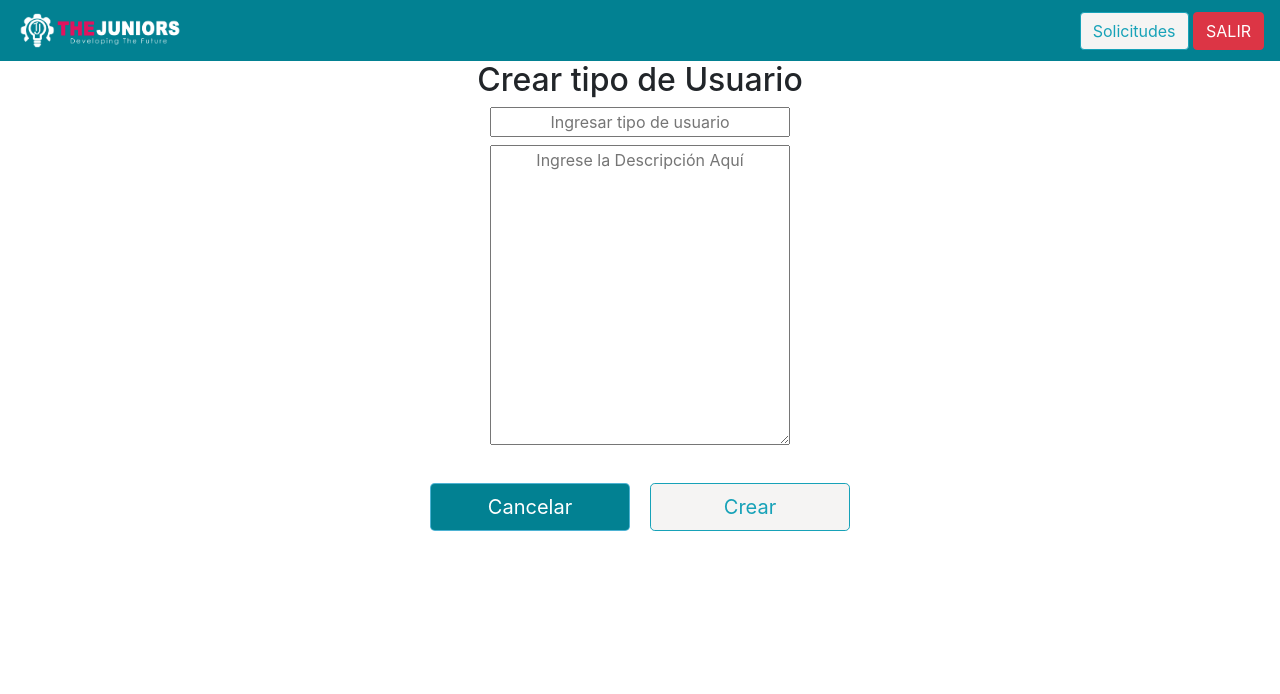
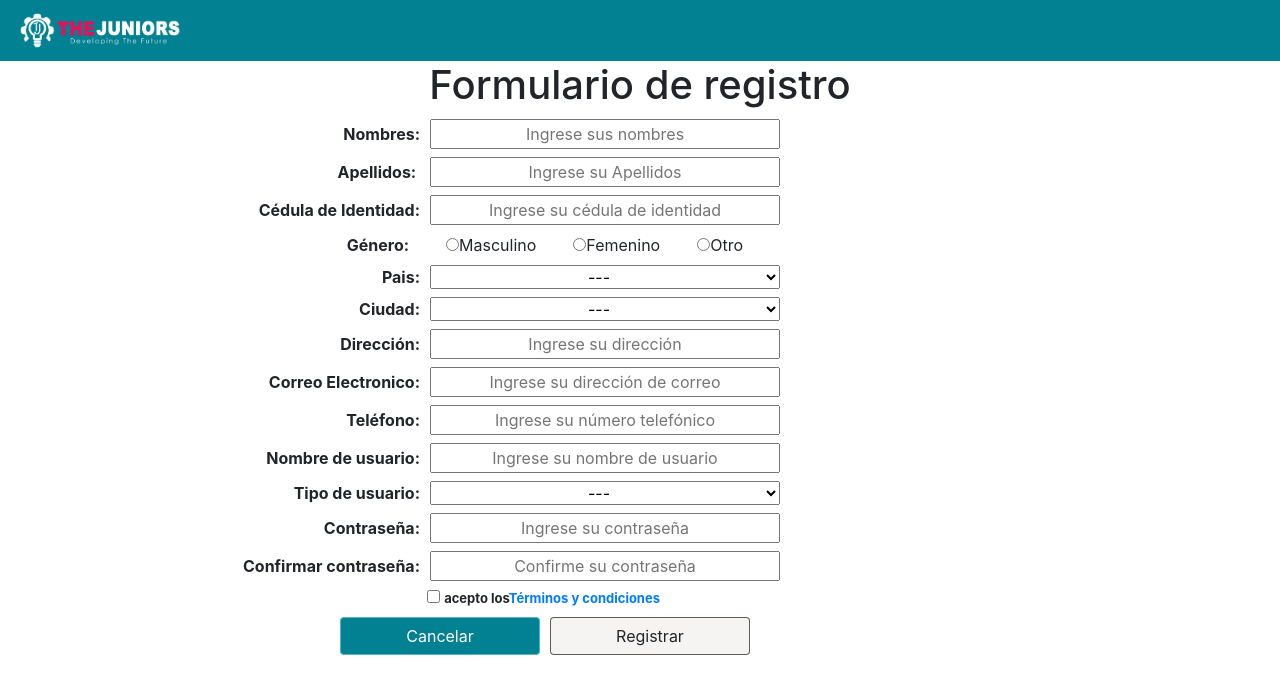
Before and after one commit to rylmfqt28/Gestion_Usuarios, a React (Create React App) app in the folder client/: page /createAccount in a window 1280 px wide. Before the commit this address led to /crearTipoUsuario. Shown: the top 694 px of the page. Built offline with nearby package versions, Linux system fonts and the light colour scheme; sample sign-in values are in the browser's storage.

Commit message:
se agregaron los combobox ciudad/pais

```diff
--- a/client/src/App.js
+++ b/client/src/App.js
@@ -28,7 +28,7 @@ class App extends Component{
         <PublicRoute path="/register" component={Register}/>
         <PrivateRoute path="/solicitudes" component={Solicitudes}/>
         <PrivateRoute path="/crearTipoUsuario" component={crearTipoUsuario}/>
-        <PublicRoute path="/createAccount" component={newAccount}/>
+        <PrivateRoute path="/createAccount" component={newAccount}/>
         </Switch>
       </Router>
     );
--- a/client/src/components/createAccount/newAccount.css
+++ b/client/src/components/createAccount/newAccount.css
@@ -12,10 +12,11 @@
 
   }
 
-  .containerSecundario{
+  .contenedor{
 
-    text-align: center;
-    margin-top: -10px;
+    text-align: right;
+    margin-top: 10px;
+    margin-right: 500px;
 
   }
 
@@ -23,31 +24,45 @@
     font-size:larger;
     color:rgb(2, 129, 146);;
   }
-  .enlaceRegister{
-    font-size: x-small;
+
+  .checkbox-confirmar{
+    font-size: small;
+    margin-right: 120px;
   }
-  .checkbox{
-    font-size: small;
+  .imput{
+    text-align: center;
+    margin-left: 10px;
+    display: inline-block;
+      width: 350px;
   }
+  .radio{
+    margin-right: 37px;
+  }
+
   .navbar-light{
     background-color:rgb(2, 129, 146);
     text-decoration-color: aliceblue;
   }
-  .btn-outline-info{
+  .btn-aceptar{
 
     background-color:rgb(245, 244, 243);
+    margin-right: 30px;
+    border-color: rgba(2, 2, 2, 0.623);
+    width: 200px;
   }
-  .btn-primary{
+  .btn-cancelar{
     background-color:rgb(2, 129, 146);
     border-color: rgba(124, 210, 250, 0.623);
     width: 200px;
+    margin-right: 10px;
+    color: white;
   }
-  .btn-primary:hover {
+  .btn-cancelar:hover {
     background: rgb(0, 174, 255);
     border-color: rgba(124, 210, 250, 0.623);
     color:white
   }
-  .btn-primary:active {
+  .btn-cancelar:active {
     background: rgb(2, 173, 185);
     border-color: rgba(124, 210, 250, 0.623);
     color:white
@@ -84,12 +99,24 @@
       background-color: rgb(245, 244, 243);
     }
 
-    .containerSecundario{
-
-      text-align: center;
-      /*margin-top: -10px;*/
-    }
     .logo{
       padding: 50px 50px;
     }
+
+    .solicitud-label {
+        left: 30%;
+        position: absolute;
+        font-size: 1.2 rem;
+        font-weight: 400;
+        top: 40px;
+      }
+
+    .selector{
+
+        width: 22%;
+        position: absolute;
+        left: 45%;
+        top: 43px;
+      }
+
   }
--- a/client/src/components/createAccount/newAccount.jsx
+++ b/client/src/components/createAccount/newAccount.jsx
@@ -19,52 +19,55 @@ return (
           </nav>
         </div>
 
-        <div >
-        <label>
-                  Nombres:
-                        </label>
-                <br />
+        <div>
+        <h1 align="center"> Formulario de registro </h1>
+        </div>
+        <div className="contenedor">
+          <label >
+                 <b> Nombres:</b>
                   <input
                   type="text"
-                  className="form-control"
-                  maxLength="15"
-                  minLength="5"
+                  class="imput"
+                  size="60"
                   placeholder="Ingrese sus nombres"
                   name="nombres"
                 />
+                        </label>
                 <br />
-                <label>Apellidos: </label>
-                <br />
+                <label><b>Apellidos: </b>
                 <input
                   type="text"
-                  className="form-control"
-                  minLength="8"
+                  className="imput"
+                  size="60"
                   placeholder="Ingrese su Apellidos"
                   name="apellidos"
                 />
-                <label>
-                  Cédula de Identidad:
                 </label>
                 <br />
+                <label>
+                  <b>Cédula de Identidad:</b>
                   <input
                   type="text"
-                  className="form-control"
-                  maxLength="15"
-                  minLength="5"
+                  className="imput"
+                  size="60"
                   placeholder="Ingrese su cédula de identidad"
                   name="cedula"
                 />
+                        </label>
+                <br />
 
-                <label>
-                  Género:
+
+                <label className="radio">
+                  <b>Género:</b>
                         </label>
                 <input
                   type="radio"
                   id="male"
                   name="gender"
                   value="male"
+
                 />
-                <label for="male">
+                <label for="male" className="radio">
                   Masculino
                         </label>
 
@@ -74,133 +77,132 @@ return (
                   name="gender"
                   value="female"
                 />
-                <label for="female">
+                <label for="female" className="radio">
                   Femenino
                         </label>
 
                 <input
                   type="radio"
                   id="other"
+                  className="radioButton"
                   name="gender"
                   value="other"
                 />
-                <label for="other">
+                <label for="other" className="radio">
                   Otro
                         </label>
                 <br />
+                <label> <b>Pais:</b>
+                <select  className="imput"
+                        >
+                        <option value =" " >{"---"}</option>
 
+                        </select>
+                </label>
+                <br />
 
+                <label> <b>Ciudad:</b>
+                <select  className="imput"
+                        >
+                        <option value =" " >{"---"}</option>
+
+                        </select>
+                </label>
+                <br />
 
                 <label>
-                  Pais:
-                        </label>
-                <br />
+                  <b>Dirección:</b>
                   <input
                   type="text"
-                  className="form-control"
-                  maxLength="15"
-                  minLength="5"
-                  placeholder="Seleccione su país"
-                  name="pais"
-                />
-                <label>
-                  Ciudad:
-                        </label>
-                <br />
-                <input
-                  type="text"
-                  className="form-control"
-                  maxLength="15"
-                  minLength="5"
-                  placeholder="Ingrese su ciudad"
-                  name="ciudad"
-                />
-                <label>
-                  Dirección:
-                        </label>
-                <br />
-                <input
-                  type="text"
-                  className="form-control"
-                  maxLength="15"
-                  minLength="5"
+                  className="imput"
+                  size="60"
                   placeholder="Ingrese su dirección"
                   name="direccion"
                 />
-                <label>
-                  Correo Electronico:
                         </label>
                 <br />
+
+                <label>
+                  <b>Correo Electronico:</b>
                   <input
                   type="text"
-                  className="form-control"
-                  maxLength="15"
-                  minLength="5"
+                  className="imput"
+                  size="60"
                   placeholder="Ingrese su dirección de correo"
                   name="correo"
                 />
-                <label>
-                  Teléfono:
                         </label>
                 <br />
+
+                <label>
+                  <b>Teléfono:</b>
                   <input
                   type="text"
-                  className="form-control"
-                  maxLength="15"
-                  minLength="5"
+                  className="imput"
+                  size="60"
                   placeholder="Ingrese su número telefónico"
                   name="telefono"
                 />
-                <label>
-                  Nombre de usuario:
                         </label>
                 <br />
+
+                <label>
+                  <b>Nombre de usuario:</b>
                   <input
                   type="text"
-                  className="form-control"
-                  maxLength="15"
-                  minLength="5"
+                  className="imput"
+                  size="60"
                   placeholder="Ingrese su nombre de usuario"
                   name="nombres"
                 />
-                <label>
-                  Contraseña:
                         </label>
                 <br />
+
+                <label> <b>Tipo de usuario:</b>
+                <select  className="imput"
+                        >
+                        <option value =" " >{"---"}</option>
+
+                        </select>
+                </label>
+                <br />
+                <label>
+                  <b>Contraseña:</b>
                   <input
                   type="password"
-                  className="form-control"
-                  minLength="8"
+                  className="imput"
+                  size="60"
                   placeholder="Ingrese su contraseña"
                   name="password"
                 />
-                <label>
-                  Confirmar contraseña:
                         </label>
                 <br />
+
+                <label>
+                  <b>Confirmar contraseña:</b>
                   <input
                   type="password"
-                  className="form-control"
-                  minLength="8"
+                  className="imput"
+                  size="60"
                   placeholder="Confirme su contraseña"
                   name="conf-password"
                 />
+                        </label>
+                <br />
 
-                    <div className="checkbox">
+                    <div className="checkbox-confirmar">
 
-                    <input type="checkbox"  name="aceppt" value=""/>  <label>
-                    acepto los
+                    <input type="checkbox" name="aceppt" value=""/>  <label>
+                    <b>acepto los</b>
                     <a href="/register">
-                     Términos y condiciones
+                     <b>Términos y condiciones</b>
                           </a>
                     </label>
                     </div>
-
-                    <button className="btn btn-primary" value="Login" >Cancelar</button>
-                    <button className="btn " value="Login" >Registrar</button>
+                    <button className="btn btn-cancelar" value="Login" >Cancelar</button>
+                    <button className="btn btn-aceptar " value="Login" >Registrar</button>
 
         </div>
-
 
     </div>
 
```
Also changed, not shown: client/src/components/login/Login.css (line endings or trailing spaces). Lines whose indentation alone changed are shown as unchanged.
